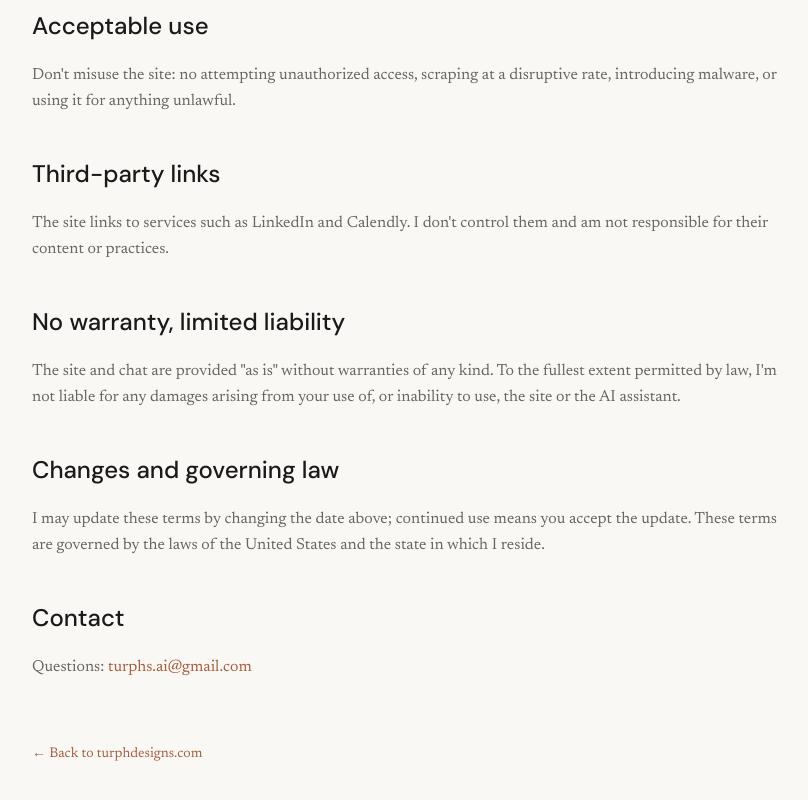
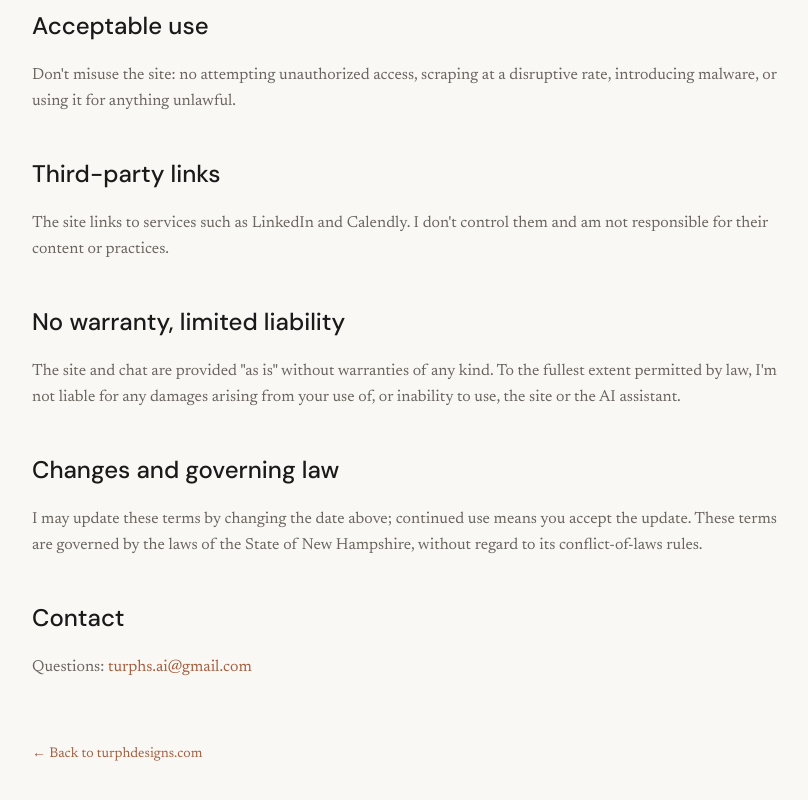
Before and after one commit to turphAI/turphdesigns, a Next.js app: page /terms in a window 1280 px wide. Shown: the part 916-1716 px from the top of the page, without its empty margins (228-1036 px from the left). Built offline with nearby package versions, Linux system fonts and the light colour scheme.

Commit message:
Terms: set governing law to New Hampshire
Co-Authored-By: Claude Sonnet 5.5 <noreply@anthropic.com>

```diff
--- a/src/app/terms/page.tsx
+++ b/src/app/terms/page.tsx
@@ -51,7 +51,7 @@ export default function TermsPage() {
 
       <H2>Changes and governing law</H2>
       <p>I may update these terms by changing the date above; continued use means you accept the update.
-        These terms are governed by the laws of the United States and the state in which I reside.</p>
+        These terms are governed by the laws of the State of New Hampshire, without regard to its conflict-of-laws rules.</p>
 
       <H2>Contact</H2>
       <p>Questions: <a href="mailto:turphs.ai@gmail.com" style={{ color: 'var(--warm-accent)' }}>turphs.ai@gmail.com</a></p>
```
